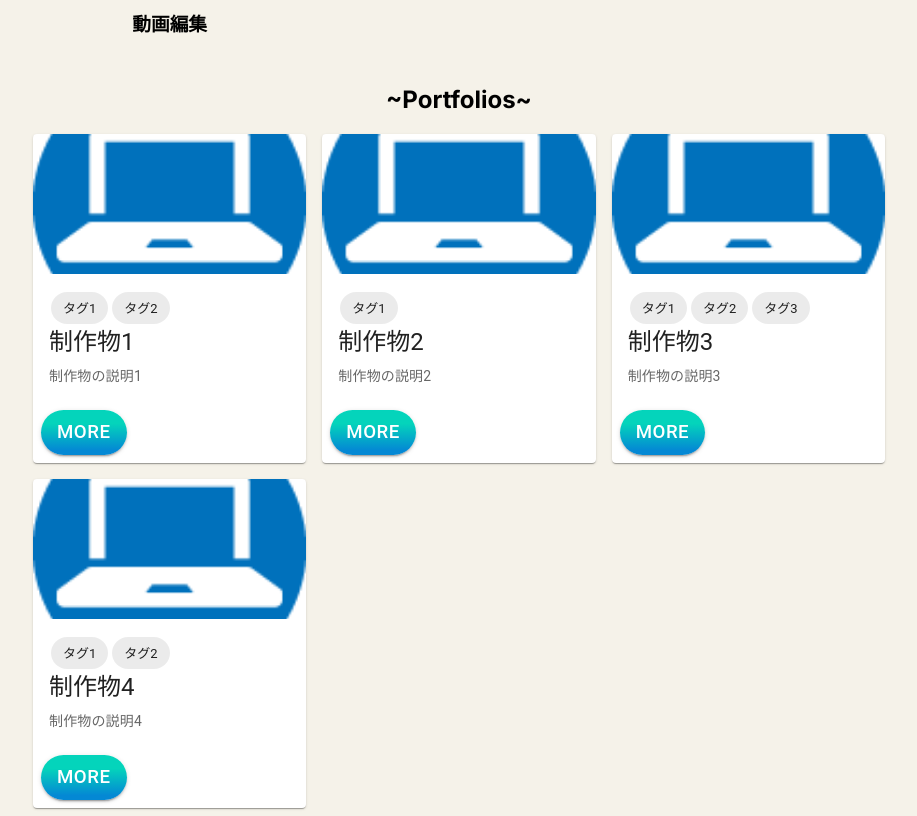
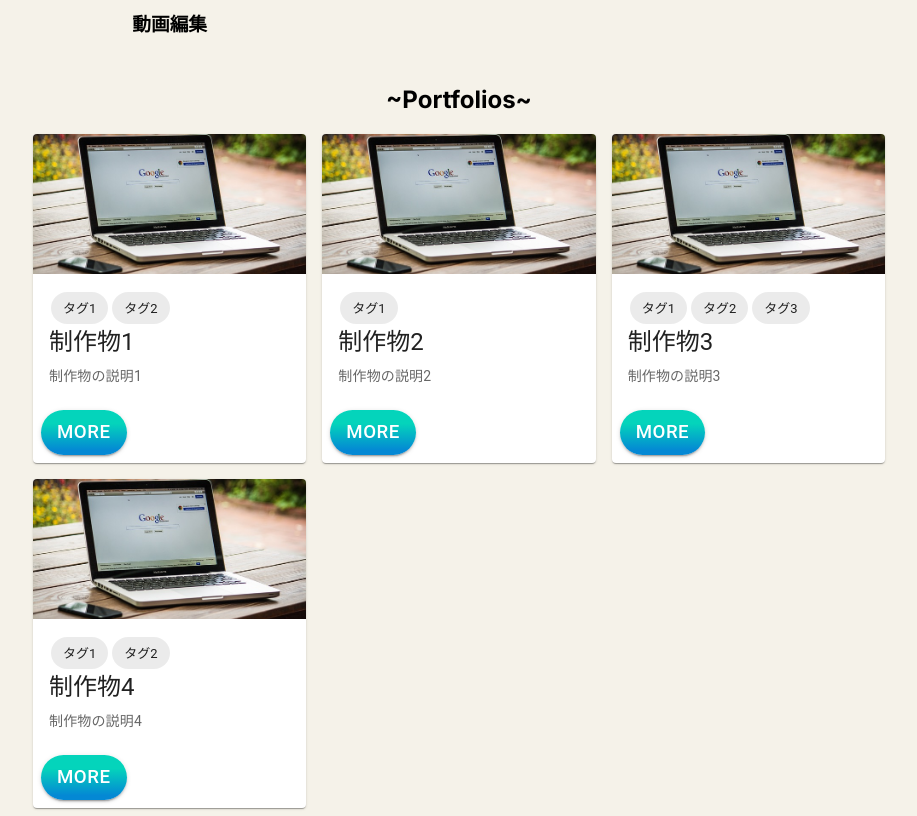
Before and after one commit to KHashimoto3/My_Portfolio, a Next.js app in the folder front/: page / in a window 1280 px wide. Shown: the part 740-1556 px from the top of the page, without its empty margins (181-1098 px from the left). Built offline with nearby package versions, Linux system fonts and the light colour scheme.

Commit message:
ポートフォリオカード用のサンプル画像を用意して読み込んだ。

```diff
--- a/front/src/app/_home-sections/HomePortfolios.tsx
+++ b/front/src/app/_home-sections/HomePortfolios.tsx
@@ -10,28 +10,28 @@ export default function HomePortfolios() {
       id: 1,
       title: "制作物1",
       description: "制作物の説明1",
-      imgPath: "/sample_pc.png",
+      imgPath: "/sample_portfolio.jpg",
       tag: ["タグ1", "タグ2"],
     },
     {
       id: 2,
       title: "制作物2",
       description: "制作物の説明2",
-      imgPath: "/sample_pc.png",
+      imgPath: "/sample_portfolio.jpg",
       tag: ["タグ1"],
     },
     {
       id: 3,
       title: "制作物3",
       description: "制作物の説明3",
-      imgPath: "/sample_pc.png",
+      imgPath: "/sample_portfolio.jpg",
       tag: ["タグ1", "タグ2", "タグ3"],
     },
     {
       id: 4,
       title: "制作物4",
       description: "制作物の説明4",
-      imgPath: "/sample_pc.png",
+      imgPath: "/sample_portfolio.jpg",
       tag: ["タグ1", "タグ2"],
     },
   ];
```
Also changed, not shown: front/public/sample_portfolio.jpg (added).
